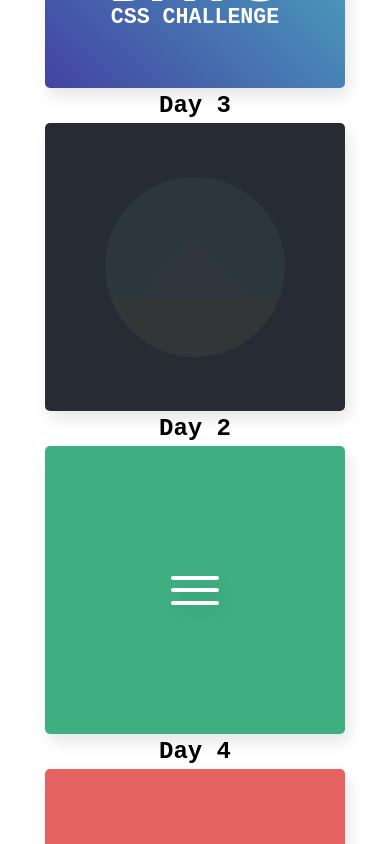
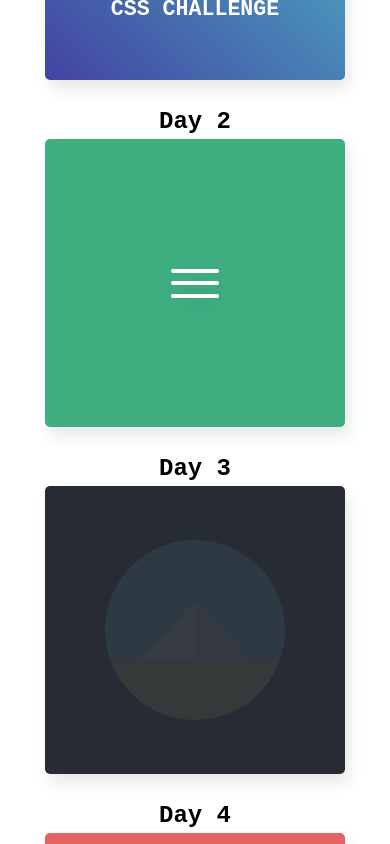
Before and after one commit to heatherdice/100_days_css, a React (Create React App) app: page / in a window 390 px wide. Shown: the part 1320-2164 px from the top of the page. Built offline with nearby package versions, Linux system fonts and the light colour scheme.

Commit message:
Spacing fixes

```diff
--- a/src/components/Days.js
+++ b/src/components/Days.js
@@ -10,20 +10,21 @@ export default function Days() {
         <>
             <h2 className="days-title">Days</h2>
             <div className="page-container">
-                <div className="grid-columns">
+                <div className="grid-wrapper">
+                    <div className="grid-rows">
                         <div className="grid-blocks">
                             <h3 className="day-heading">Day 1</h3>
                             <Day1 />
                         </div>
                         <div className="grid-blocks">
+                            <h3 className="day-heading">Day 2</h3>
+                            <Day2 />
+                        </div>
+                    </div>
+                    <div className="grid-rows">
+                        <div className="grid-blocks">
                             <h3 className="day-heading">Day 3</h3>
                             <Day3 />
-                    </div>
-                </div>
-                <div className="grid-columns">
-                    <div className="grid-blocks">
-                    <h3 className="day-heading">Day 2</h3>
-                        <Day2 />
                         </div>
                         <div className="grid-blocks">
                             <h3 className="day-heading">Day 4</h3>
@@ -31,6 +32,7 @@ export default function Days() {
                         </div>
                     </div>
                 </div>
+            </div>
         </>
     )
 }
--- a/src/styles/Days.css
+++ b/src/styles/Days.css
@@ -15,7 +15,7 @@
 
 /* container for columns */
 .page-container {
-    /* flex-direction: column; */
+    flex-direction: column;
     gap: 10%;
     padding: 2em 0;
     margin: 0 1em;
@@ -24,6 +24,7 @@
 /* columns for displaying projects */
 .grid-rows {
     flex-direction: row;
+    gap: 4em;
 }
 
 /* headings of projects */
@@ -63,11 +64,17 @@
 /* mobile styling */
 @media (max-width: 600px) {
     .page-container {
+        padding: 0;
+    }
+    .grid-rows {
         flex-direction: column;
+        gap: 0;
     }
     .grid-blocks {
         width: 18.75em;
-        /* height: 21em; */
+    }
+    .day-heading {
+        padding-top: 1em;
     }
     .day-container {
         margin: .25em -11em;
```
Lines whose indentation alone changed are shown as unchanged.
